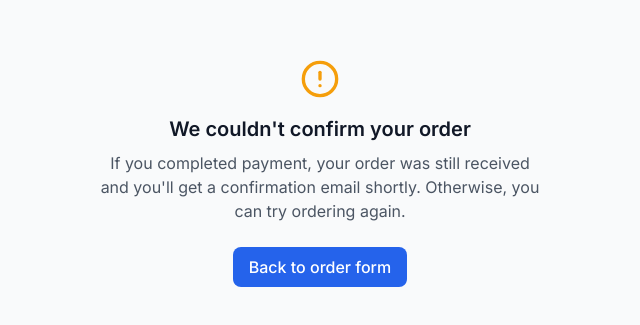
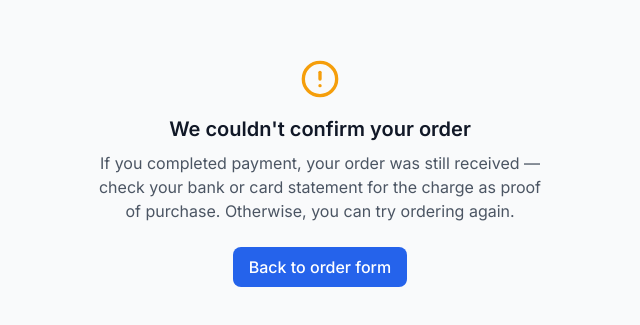
Before and after one commit to jjm12012/nhvpl-production, a Next.js app: page /order/1/success in a window 1280 px wide. Shown: the part 227-552 px from the top of the page, without its empty margins (320-960 px from the left). Built offline with nearby package versions, Linux system fonts and the light colour scheme; no server answers.

Commit message:
Replace confirmation email promise with screenshot prompt on order success page

```diff
--- a/src/app/order/[eventId]/success/page.tsx
+++ b/src/app/order/[eventId]/success/page.tsx
@@ -68,8 +68,8 @@ export default function OrderSuccessPage() {
         <AlertCircle className="w-10 h-10 text-amber-500 mb-4" />
         <h1 className="text-xl font-semibold text-gray-900 mb-2">We couldn&apos;t confirm your order</h1>
         <p className="text-gray-600 mb-6 text-center max-w-md">
-          If you completed payment, your order was still received and you&apos;ll get a
-          confirmation email shortly. Otherwise, you can try ordering again.
+          If you completed payment, your order was still received &mdash; check your bank or
+          card statement for the charge as proof of purchase. Otherwise, you can try ordering again.
         </p>
         <Link href={`/order/${eventId}`} className="btn btn-primary">Back to order form</Link>
       </div>
@@ -82,8 +82,11 @@ export default function OrderSuccessPage() {
         <div className="card p-8 bg-white text-center">
           <CheckCircle2 className="w-12 h-12 text-accent-600 mx-auto mb-4" />
           <h1 className="text-2xl font-bold text-gray-900 mb-2">Order confirmed!</h1>
-          <p className="text-gray-600 mb-8">
-            Thanks, {order.name.split(' ')[0]}! A confirmation email is on its way to {order.email}.
+          <p className="text-gray-600 mb-4">
+            Thanks, {order.name.split(' ')[0]}! Your order has been received.
+          </p>
+          <p className="text-sm font-medium text-amber-700 bg-amber-50 border border-amber-200 rounded-lg px-4 py-3 mb-8">
+            Please take a screenshot of this page for your records &mdash; it&apos;s your order confirmation.
           </p>
 
           <div className="text-left border border-gray-200 rounded-lg divide-y divide-gray-200 text-sm">
```
